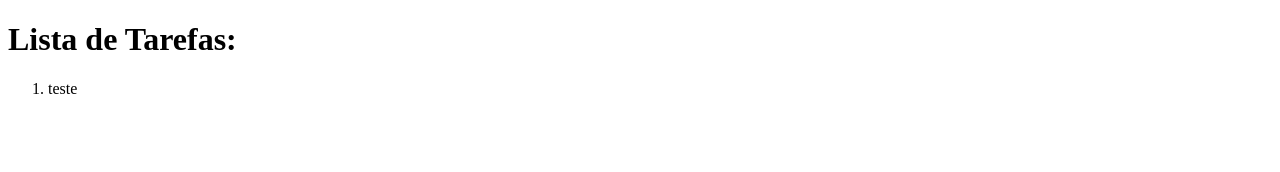
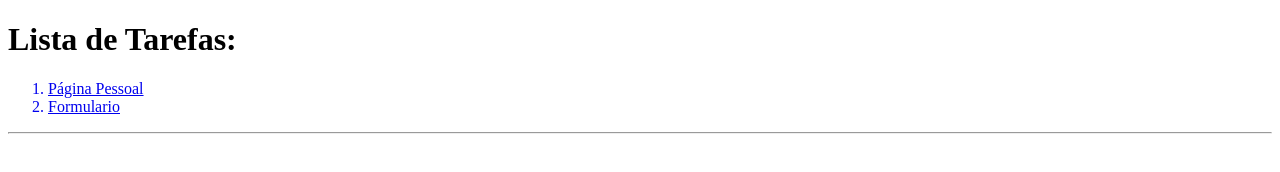
Before and after one commit to FacensClasses/WebDesign_Turma03, a plain HTML site: page index.html in a window 1280 px wide. Drawn offline with Linux system fonts and the light colour scheme.

Commit message:
Organização

```diff
--- a/index.html
+++ b/index.html
@@ -9,7 +9,10 @@
         <h1>Lista de Tarefas:</h1>
 
         <ol>
-            <li>teste</li>
+            <a href="Aula 01/index.html"><li>Página Pessoal</li></a>
+            <a href="Aula 02/index.html"><li>Formulario</li></a>
         </ol>
+
+        <hr/>
     </body>
 </html>
```
Also changed, not shown: Aula 02/index.html (added, +13 -0 lines), Aula 01/main.js (deleted), Aula 01/style.css (deleted).
